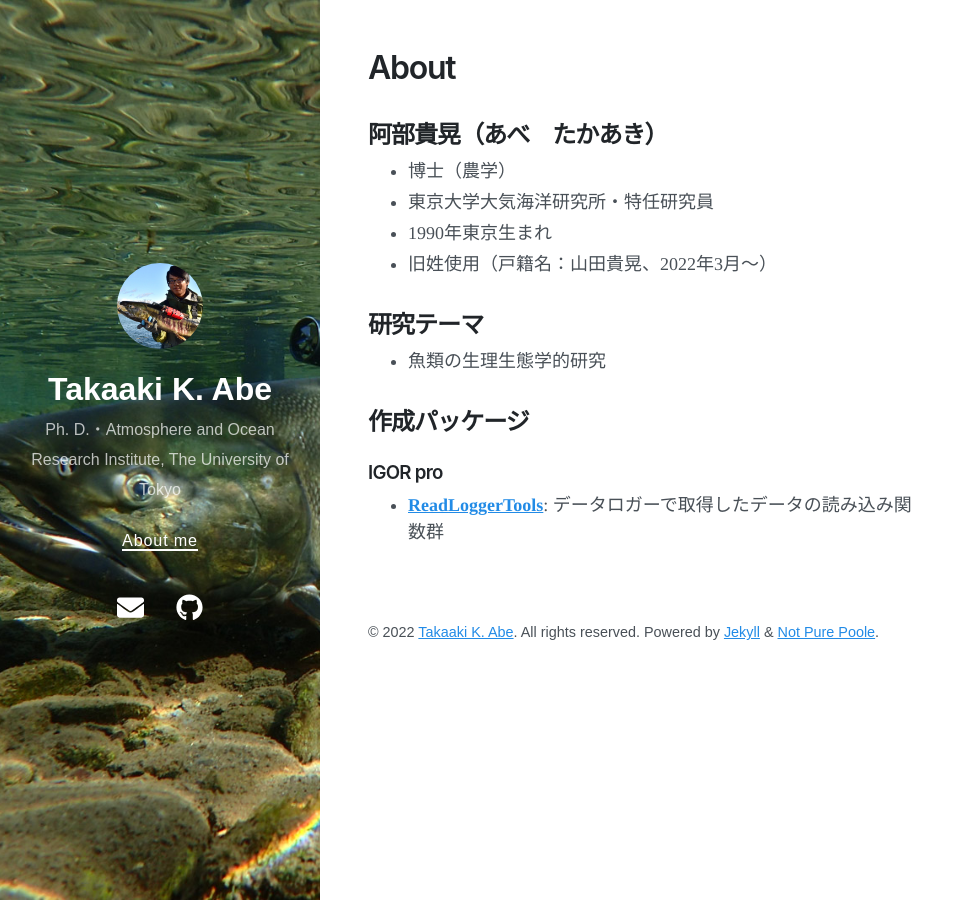
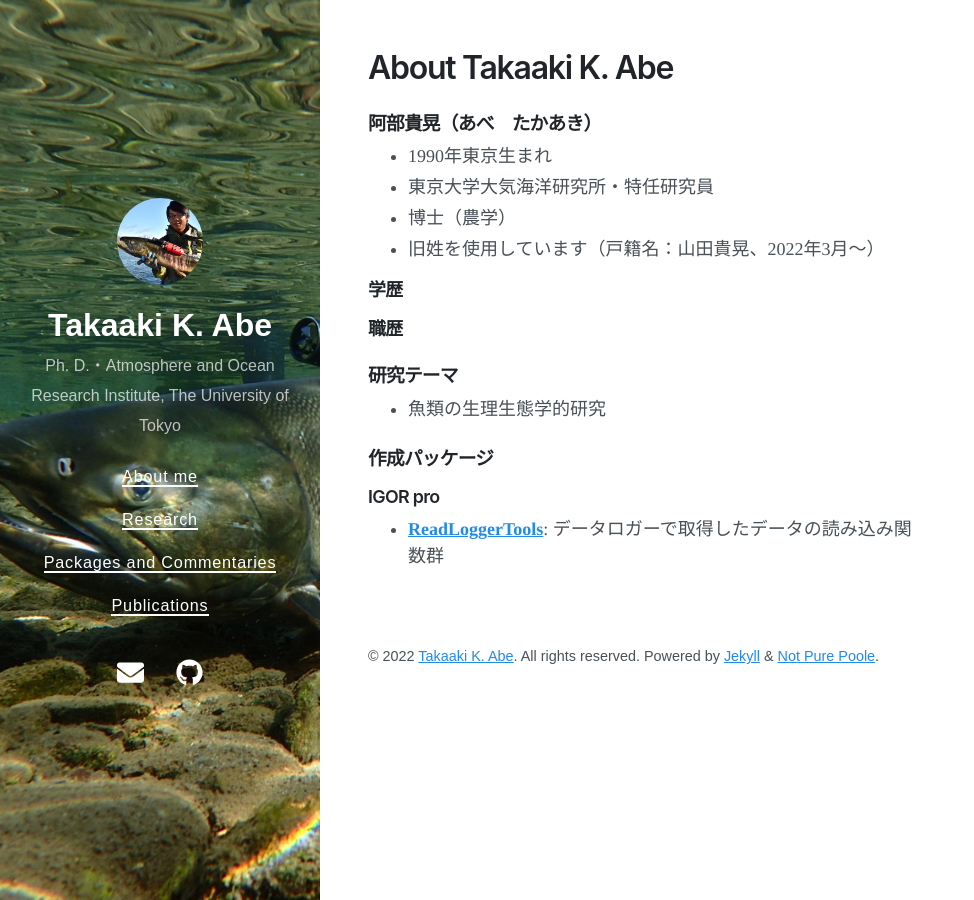
Before and after one commit to Takaaki-K-Abe/Takaaki-K-Abe.github.io, a Jekyll site: the page built from about.md, in a window 1280 px wide. Shown: the whole page, without its empty margins (0-974 px from the left). Built offline with Jekyll 4.4.1, drawn with Linux system fonts in a browser that asks for light colours; nearby versions of some CDN libraries.

Commit message:
update files

```diff
--- a/_data/navigation.yml
+++ b/_data/navigation.yml
@@ -2,3 +2,9 @@
 #   url: /
 - title: About me
   url: /about/
+- title: Research
+  url: /research/
+- title: Packages and Commentaries
+  url: /packages/
+- title: Publications
+  url: /publications/
--- a/about.md
+++ b/about.md
@@ -1,21 +1,26 @@
 ---
 layout: page
-title: About
+permalink: /About/
+title: About Takaaki K. Abe
 ---
 
-## 阿部貴晃（あべ　たかあき）
+### 阿部貴晃（あべ　たかあき）
 
+- 1990年東京生まれ
+- 東京大学大気海洋研究所・特任研究員
 - 博士（農学）
-- 東京大学大気海洋研究所・特任研究員
-- 1990年東京生まれ
-- 旧姓使用（戸籍名：山田貴晃、2022年3月〜）
+- 旧姓を使用しています（戸籍名：山田貴晃、2022年3月〜）
 
-## 研究テーマ
+#### 学歴
+
+#### 職歴
+
+### 研究テーマ
 
 - 魚類の生理生態学的研究
 
-## 作成パッケージ
+### 作成パッケージ
 
-### IGOR pro
+#### IGOR pro
 
 - [**ReadLoggerTools**](https://takaaki-k-abe.github.io/ReadLoggerTools/): データロガーで取得したデータの読み込み関数群
```
Also changed, not shown: packages.md (added, +14 -0 lines), publications.md (added, +22 -0 lines), reserch.md (+10 -1 lines).
